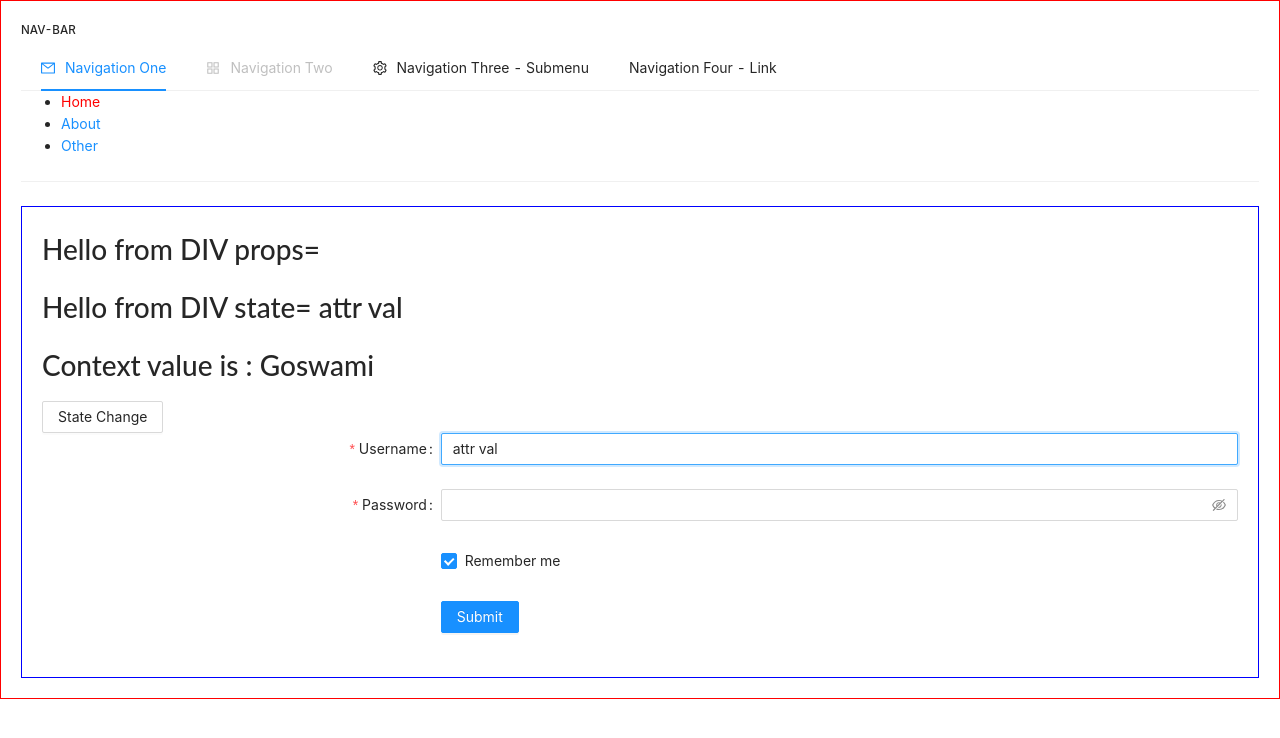
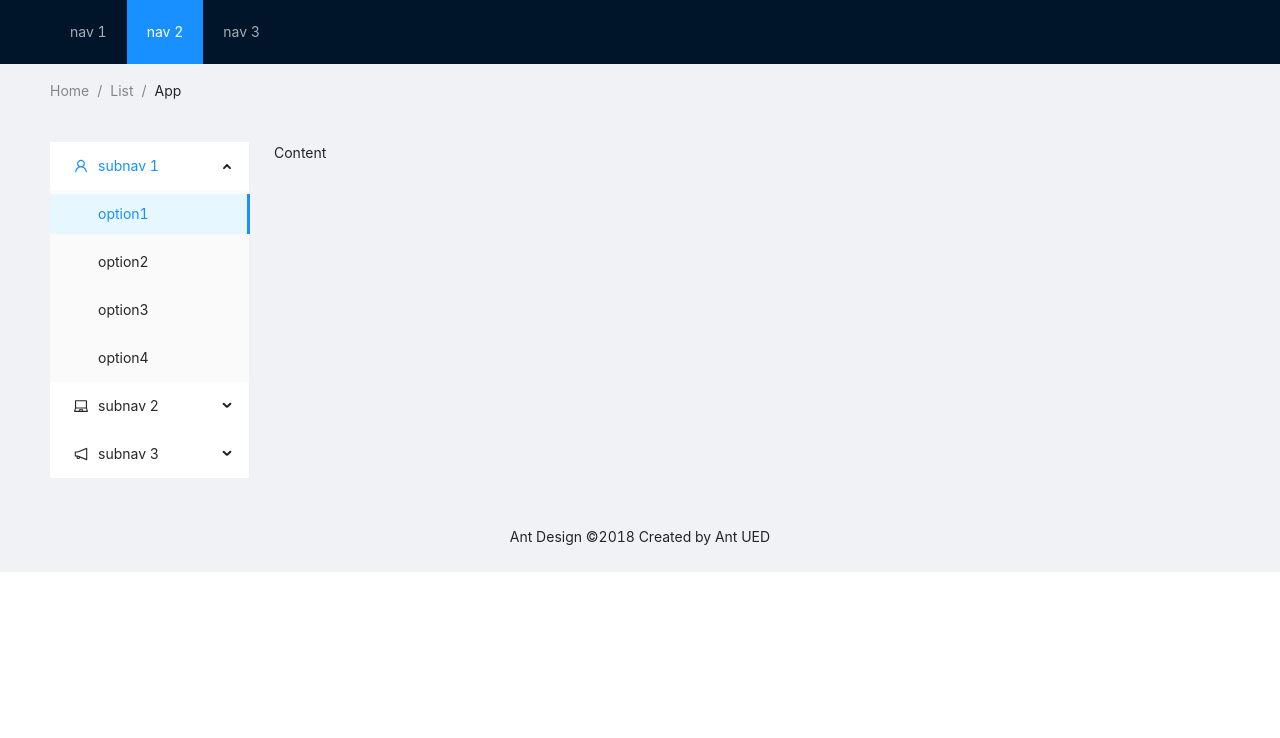
Before and after one commit to susnitdgp/react-goswami-second, a React (Create React App) app: page /Home in a window 1280 px wide. Shown: the top 738 px of the page. Built offline with nearby package versions, Linux system fonts and the light colour scheme.

Commit message:
2 files modified

```diff
--- a/src/App.js
+++ b/src/App.js
@@ -1,22 +1,71 @@
 import React from "react";
 import "./style.css";
 import "antd/dist/antd.css";
-import ProjectRoute from "./components/ProjectRoute"
+
+import { Layout, Menu, Breadcrumb } from 'antd';
+import { UserOutlined, LaptopOutlined, NotificationOutlined } from '@ant-design/icons';
+
+const { SubMenu } = Menu;
+const { Header, Content, Footer, Sider } = Layout;
 
 import { BrowserRouter  } from 'react-router-dom';
-import {UserProvider} from "./components/UserContext"
+
 
 export default function App() {
   return (
      <BrowserRouter>
       <div className="App">
 
-        <UserProvider value="Goswami">
+      <Layout>
+    <Header className="header">
+      <div className="logo" />
+      <Menu theme="dark" mode="horizontal" defaultSelectedKeys={['2']}>
+        <Menu.Item key="1">nav 1</Menu.Item>
+        <Menu.Item key="2">nav 2</Menu.Item>
+        <Menu.Item key="3">nav 3</Menu.Item>
+      </Menu>
+    </Header>
+    <Content style={{ padding: '0 50px' }}>
+      <Breadcrumb style={{ margin: '16px 0' }}>
+        <Breadcrumb.Item>Home</Breadcrumb.Item>
+        <Breadcrumb.Item>List</Breadcrumb.Item>
+        <Breadcrumb.Item>App</Breadcrumb.Item>
+      </Breadcrumb>
+      <Layout className="site-layout-background" style={{ padding: '24px 0' }}>
+        <Sider className="site-layout-background" width={200}>
+          <Menu
+            mode="inline"
+            defaultSelectedKeys={['1']}
+            defaultOpenKeys={['sub1']}
+            style={{ height: '100%' }}
+          >
+            <SubMenu key="sub1" icon={<UserOutlined />} title="subnav 1">
+              <Menu.Item key="1">option1</Menu.Item>
+              <Menu.Item key="2">option2</Menu.Item>
+              <Menu.Item key="3">option3</Menu.Item>
+              <Menu.Item key="4">option4</Menu.Item>
+            </SubMenu>
+            <SubMenu key="sub2" icon={<LaptopOutlined />} title="subnav 2">
+              <Menu.Item key="5">option5</Menu.Item>
+              <Menu.Item key="6">option6</Menu.Item>
+              <Menu.Item key="7">option7</Menu.Item>
+              <Menu.Item key="8">option8</Menu.Item>
+            </SubMenu>
+            <SubMenu key="sub3" icon={<NotificationOutlined />} title="subnav 3">
+              <Menu.Item key="9">option9</Menu.Item>
+              <Menu.Item key="10">option10</Menu.Item>
+              <Menu.Item key="11">option11</Menu.Item>
+              <Menu.Item key="12">option12</Menu.Item>
+            </SubMenu>
+          </Menu>
+        </Sider>
+        <Content style={{ padding: '0 24px', minHeight: 280 }}>Content</Content>
+      </Layout>
+    </Content>
+    <Footer style={{ textAlign: 'center' }}>Ant Design ©2018 Created by Ant UED</Footer>
+  </Layout>
 
 
-            <ProjectRoute/>
-
-        </UserProvider>
 
 
 
--- a/src/style.css
+++ b/src/style.css
@@ -1,14 +1,12 @@
-.App {
-  padding: 20px;
-  border: 1px solid red;
 
+#components-layout-demo-top-side .logo {
+  width: 120px;
+  height: 31px;
+  background: rgba(255, 255, 255, 0.2);
+  margin: 16px 28px 16px 0;
+  float: left;
 }
-h1, p {
-  font-family: Lato;
+
+.site-layout-background {
+  background: #fff;
 }
-.para{
-
-  padding: 20px;
-  border: 1px solid blue;
-
-}
```
